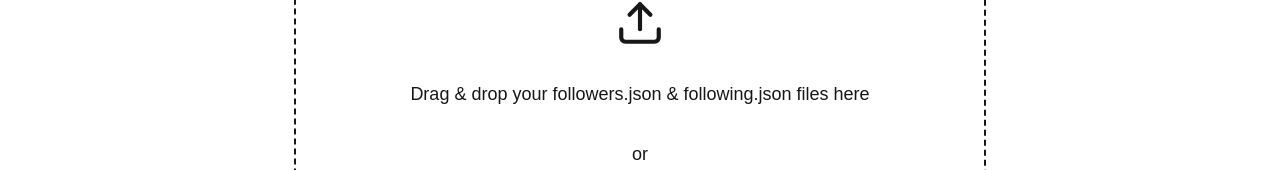
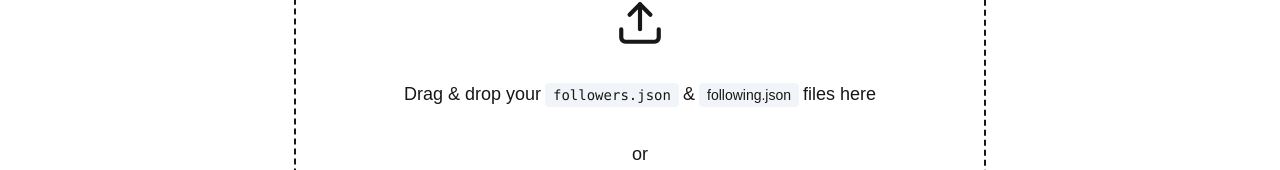
Before and after one commit to Eric-Zhang-Developer/follow-diff, a Next.js app: page / in a window 1280 px wide. Shown: the part 348-518 px from the top of the page. Built offline with nearby package versions, Linux system fonts and the light colour scheme.

Commit message:
feat: follower.json and following.json look like code blocks

```diff
--- a/src/app/page.tsx
+++ b/src/app/page.tsx
@@ -76,7 +76,15 @@ export default function Home() {
                   <input {...getInputProps()} data-testid="file-input"></input>
                   <Upload size={50}></Upload>
                   <p className="text-center">
-                    Drag & drop your followers.json & following.json files here
+                    Drag & drop your
+                    <span className="bg-slate-100 text-sm font-mono mx-1 px-2 py-1 rounded">
+                      followers.json
+                    </span>
+                    &
+                    <span className="bg-slate-100 text-sm text-font-mono mx-1 px-2 py-1 rounded">
+                      following.json
+                    </span>
+                    files here
                   </p>
                   <span>or</span>
                   <button className="border-1 px-4 py-2 text-lg rounded-xl hover:cursor-pointer transition hover:scale-105">
@@ -92,7 +100,9 @@ export default function Home() {
           </section>
         ) : (
           <section className="flex flex-col items-center">
-            <p className="text-2xl mb-6">Accounts that don&apos;t follow you back - {userDifference.length} </p>
+            <p className="text-2xl mb-6">
+              Accounts that don&apos;t follow you back - {userDifference.length}{" "}
+            </p>
             <ol className="flex flex-row flex-wrap container mx-auto  gap-1.5 sm:gap-2.5 justify-center">
               {userDifference.map((userName) => (
                 <li key={userName} aria-label={userName}>
```
